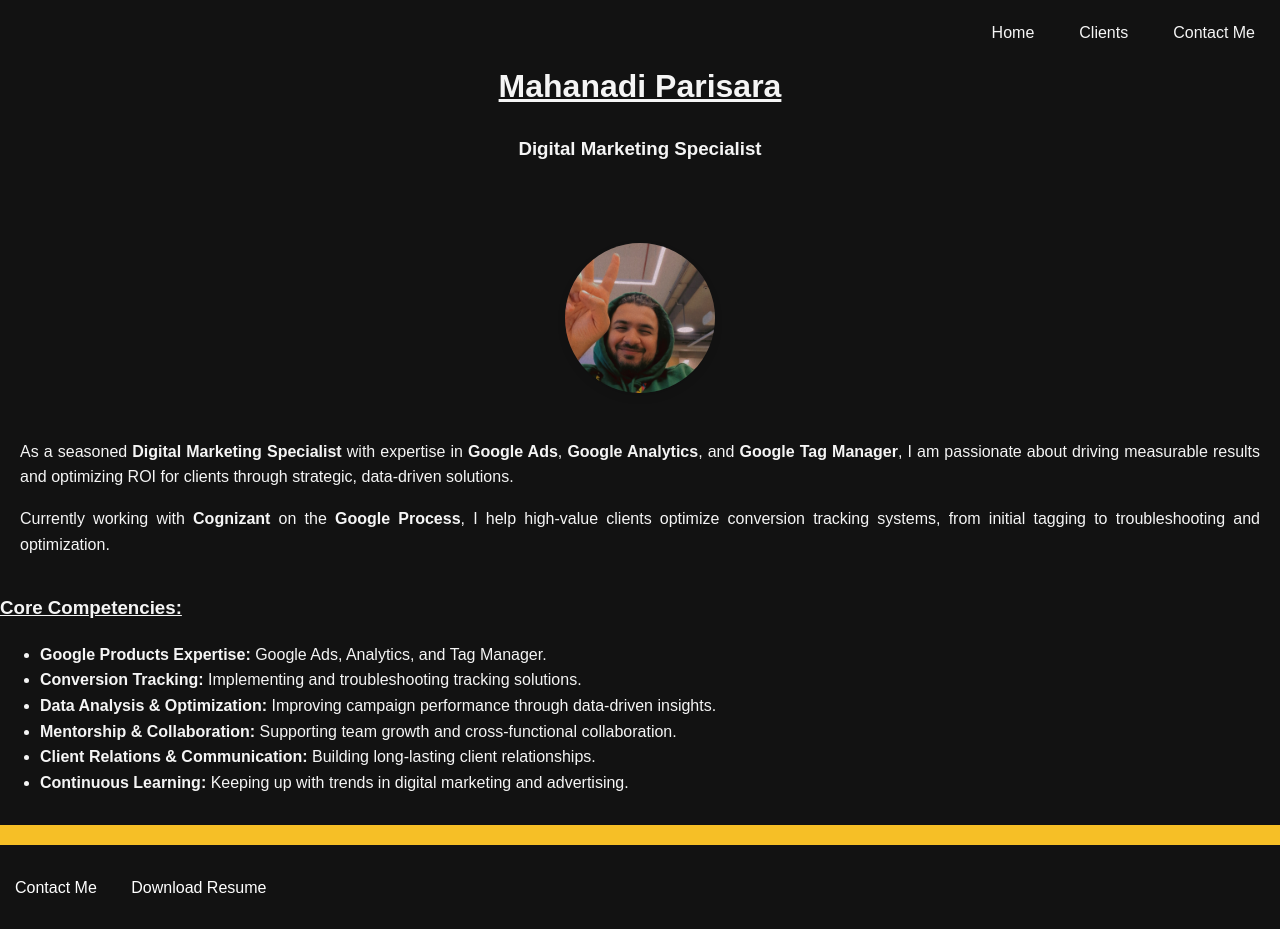
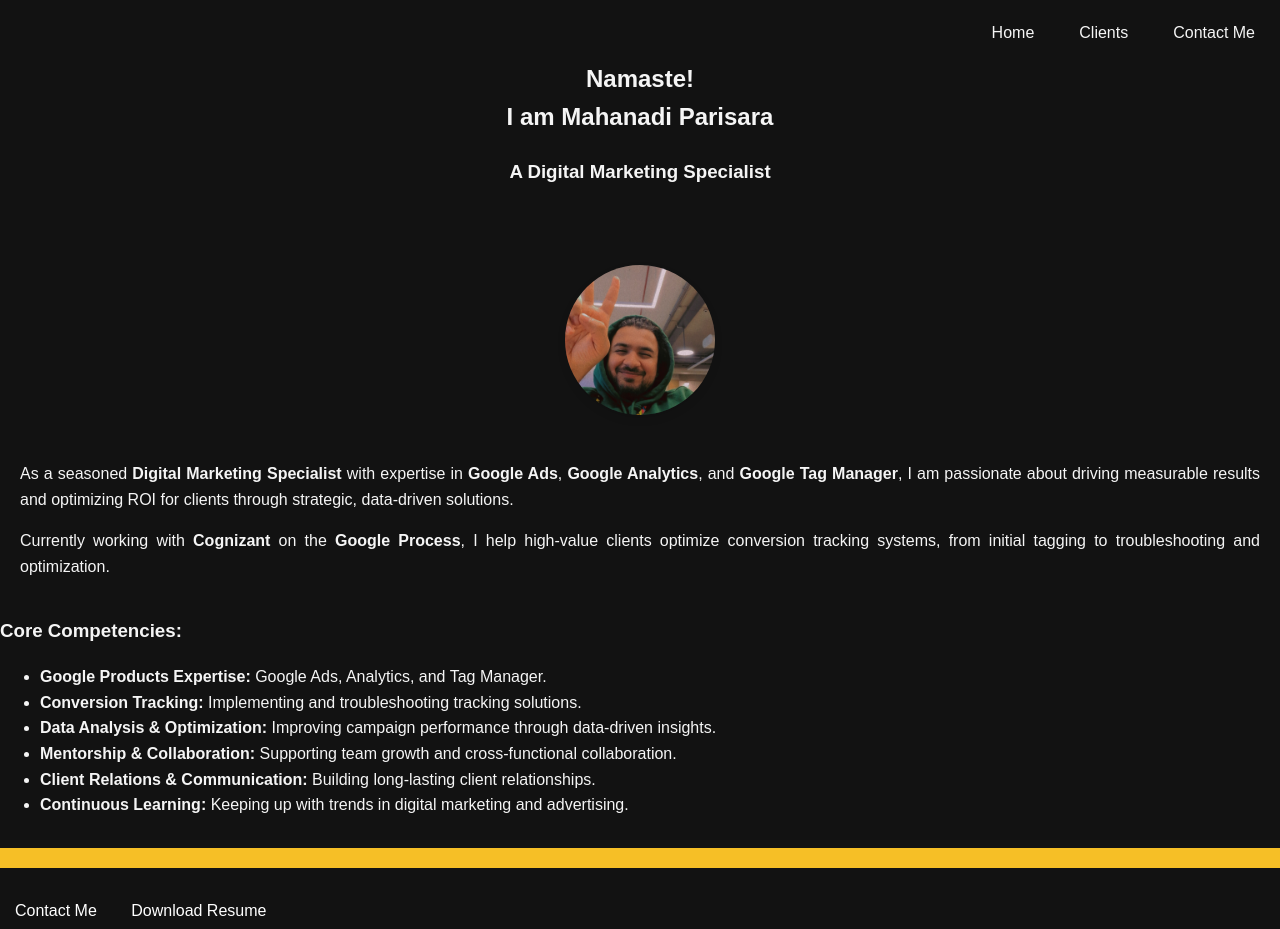
Before and after one commit to Nadhiii/Mahanadhi, a plain HTML site: page index.html in a window 1280 px wide. Before the commit the page ends 906 px from the top, so only its background shows below. Drawn offline with nearby package versions, Linux system fonts and the light colour scheme.

Commit message:
Update index.html

```diff
--- a/index.html
+++ b/index.html
@@ -20,8 +20,8 @@
     </nav>
 
     <header class="header-container">
-        <h1 class="header-title"> <b><u>Mahanadi Parisara</u></b></h1>
-        <h3 class="header-subtitle"><strong>Digital Marketing Specialist</strong></h3>
+        <h2 class="header-title"> <b> Namaste! <br/> I am Mahanadi Parisara </b> </h2>
+        <h3 class="header-subtitle"> <strong> A Digital Marketing Specialist </strong> </h3>
     </header>
 
     <main>
@@ -34,7 +34,7 @@
         </section>
 
         <section class="competencies">
-            <h3><u>Core Competencies:</u></h3>
+            <h3>Core Competencies:</h3>
             <ul>
                 <li><strong>Google Products Expertise:</strong> Google Ads, Analytics, and Tag Manager.</li>
                 <li><strong>Conversion Tracking:</strong> Implementing and troubleshooting tracking solutions.</li>
```
